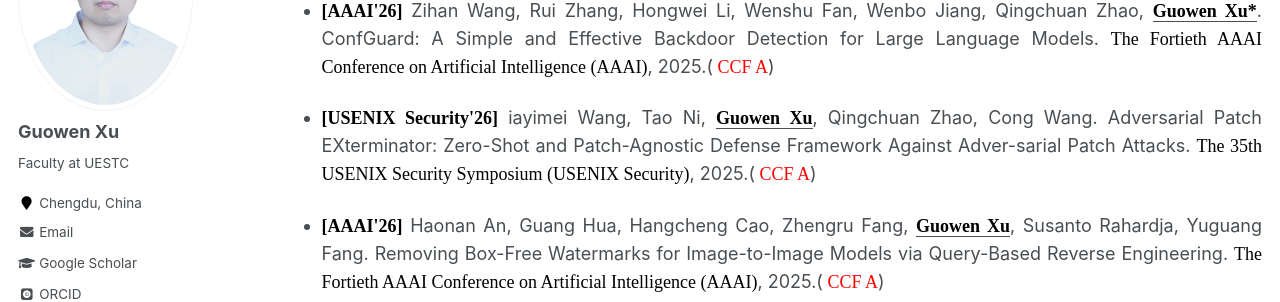
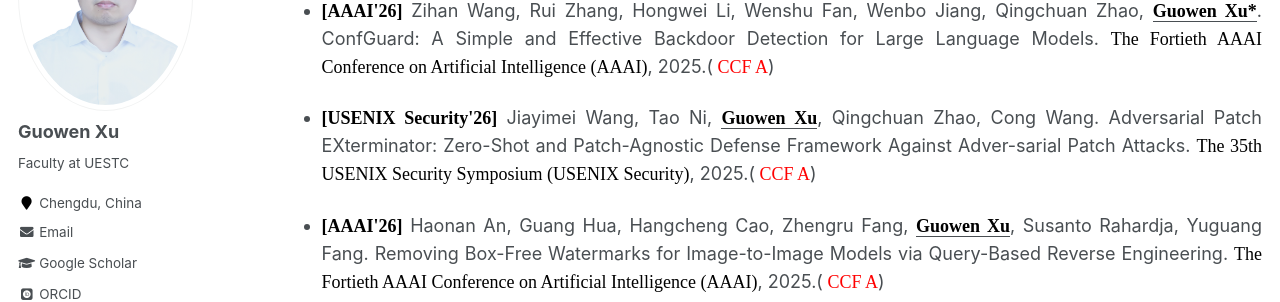
Before and after one commit to Guowen-xu/guowen-xu.github.io, a Jekyll site: the page built from _pages/publications.md, in a window 1280 px wide and 900 px high, scrolled down 379 px. Shown: the part 153-455 px from the top of the window. Built offline with Jekyll 4.4.1, drawn with Linux system fonts in a browser that asks for light colours; some web fonts are replaced.

Commit message:
Update publications.md

```diff
--- a/_pages/publications.md
+++ b/_pages/publications.md
@@ -17,7 +17,7 @@ You can find my articles on my [Google Scholar](https://scholar.google.com.hk/ci
 * <p align="justify"> <b><font face="Times New Roman" color=black size=4> [AAAI'26]</font></b> Zihan Wang, Rui Zhang, Yu Liu, Wenshu Fan, Wenbo Jiang, Qingchuan Zhao, Hongwei Li, <u><b><font face="Times New Roman" color=black size=4> Guowen Xu*</font></b></u>. MPMA: Preference Manipulation Attack Against Model Context Protocol. <font face="Times New Roman" color=black size=4> The Fortieth AAAI Conference on Artificial Intelligence (AAAI)</font>, 2025.(<font face="Times New Roman" color=red size=4> CCF A, Oral</font>)
 
 * <p align="justify"> <b><font face="Times New Roman" color=black size=4> [AAAI'26]</font></b> Zihan Wang, Rui Zhang, Hongwei Li, Wenshu Fan, Wenbo Jiang, Qingchuan Zhao, <u><b><font face="Times New Roman" color=black size=4> Guowen Xu*</font></b></u>. ConfGuard: A Simple and Effective Backdoor Detection for Large Language Models. <font face="Times New Roman" color=black size=4> The Fortieth AAAI Conference on Artificial Intelligence (AAAI)</font>, 2025.(<font face="Times New Roman" color=red size=4> CCF A</font>)
-* <p align="justify"> <b><font face="Times New Roman" color=black size=4> [USENIX Security'26]</font></b> iayimei Wang, Tao Ni, <u><b><font face="Times New Roman" color=black size=4> Guowen Xu</font></b></u>, Qingchuan Zhao, Cong Wang. Adversarial Patch EXterminator: Zero-Shot and Patch-Agnostic Defense Framework Against Adver-sarial Patch Attacks. <font face="Times New Roman" color=black size=4> The 35th USENIX Security Symposium (USENIX Security)</font>, 2025.(<font face="Times New Roman" color=red size=4> CCF A</font>)
+* <p align="justify"> <b><font face="Times New Roman" color=black size=4> [USENIX Security'26]</font></b> Jiayimei Wang, Tao Ni, <u><b><font face="Times New Roman" color=black size=4> Guowen Xu</font></b></u>, Qingchuan Zhao, Cong Wang. Adversarial Patch EXterminator: Zero-Shot and Patch-Agnostic Defense Framework Against Adver-sarial Patch Attacks. <font face="Times New Roman" color=black size=4> The 35th USENIX Security Symposium (USENIX Security)</font>, 2025.(<font face="Times New Roman" color=red size=4> CCF A</font>)
 
 * <p align="justify"> <b><font face="Times New Roman" color=black size=4> [AAAI'26]</font></b> Haonan An, Guang Hua, Hangcheng Cao, Zhengru Fang, <u><b><font face="Times New Roman" color=black size=4> Guowen Xu</font></b></u>, Susanto Rahardja, Yuguang Fang. Removing Box-Free Watermarks for Image-to-Image Models via Query-Based Reverse Engineering. <font face="Times New Roman" color=black size=4> The Fortieth AAAI Conference on Artificial Intelligence (AAAI)</font>, 2025.(<font face="Times New Roman" color=red size=4> CCF A</font>)
 
```
